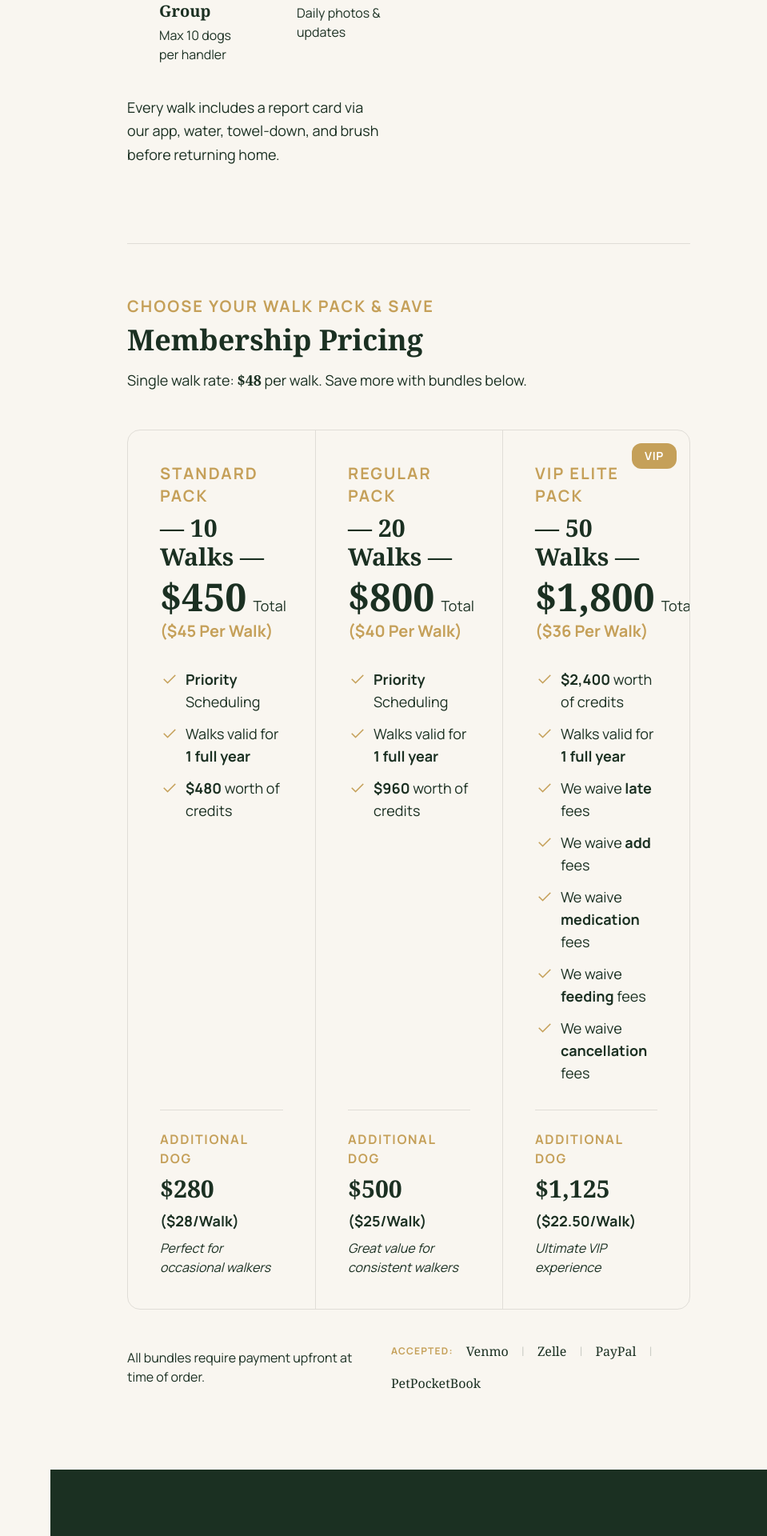
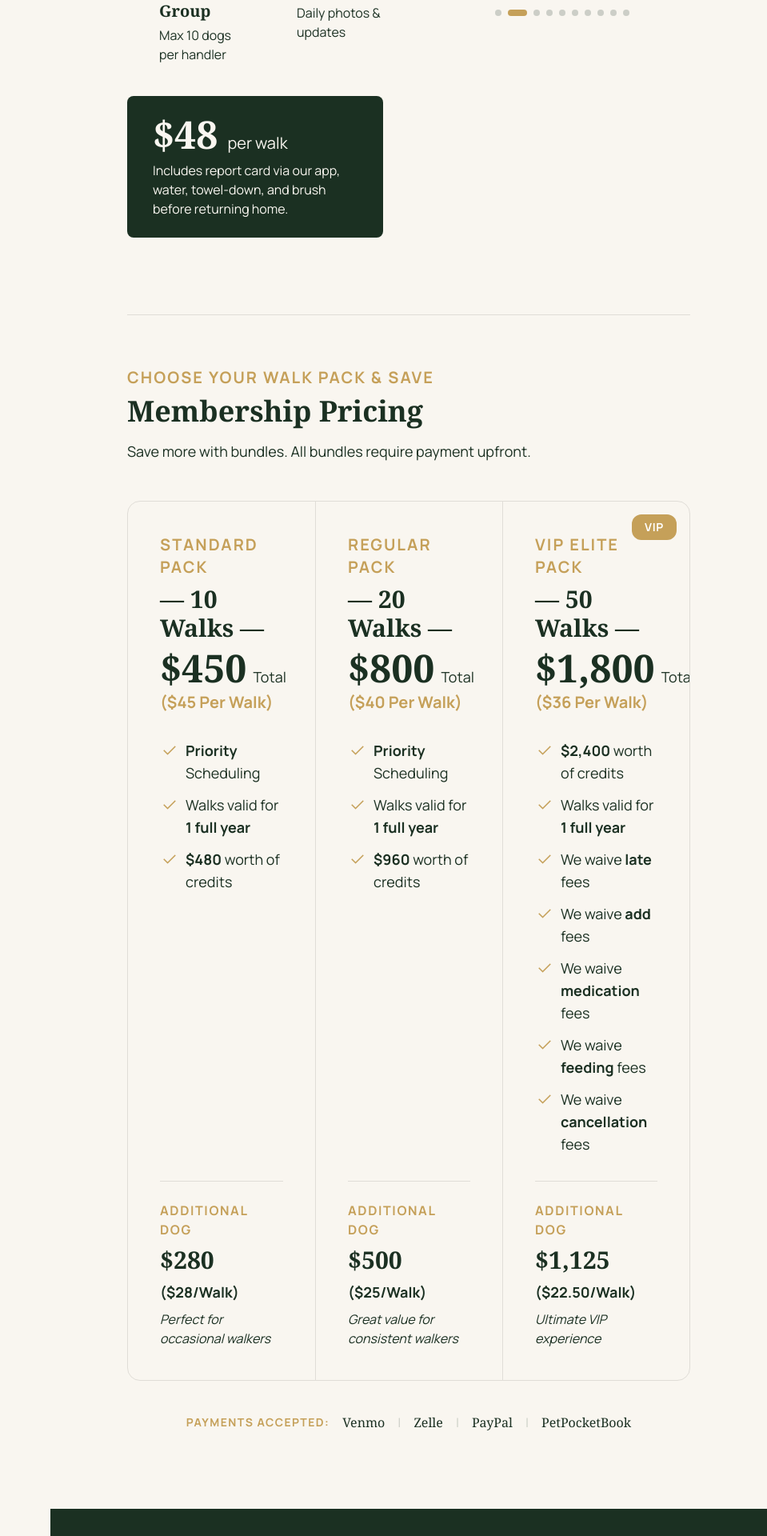
Before and after one commit to EducatedBernie/gentlemans-paw, a Next.js app: page / in a window 1280 px wide. Shown: the part 2940-4860 px from the top of the page at 80% size, without its empty margins (321-1280 px from the left). Built offline with nearby package versions, Linux system fonts and the light colour scheme.

Commit message:
Single walk price callout box, remove redundant text, fix payment layout

```diff
--- a/src/components/sections/PackWalksSection.tsx
+++ b/src/components/sections/PackWalksSection.tsx
@@ -108,10 +108,17 @@ export default function PackWalksSection() {
               </div>
             </div>
 
-            <p className="mt-10 text-lg text-[#1B3022] leading-relaxed max-w-xl">
-              Every walk includes a report card via our app, water, towel-down,
-              and brush before returning home.
+            {/* Price Callout */}
+            <div className="mt-10 bg-[#1B3022] rounded-xl px-8 py-6 max-w-md">
+              <div className="flex items-baseline gap-3">
+                <span className="font-headline text-5xl font-bold text-[#F9F6F0]">$48</span>
+                <span className="text-xl text-[#F9F6F0]">per walk</span>
+              </div>
+              <p className="mt-2 text-base text-[#F9F6F0]">
+                Includes report card via our app, water, towel-down, and brush
+                before returning home.
               </p>
+            </div>
           </div>
 
           {/* Right: Rotating Gallery */}
@@ -178,7 +185,7 @@ export default function PackWalksSection() {
               Membership Pricing
             </h3>
             <p className="text-lg text-[#1B3022]">
-              Single walk rate: <span className="font-headline font-bold text-[#1B3022]">$48</span> per walk. Save more with bundles below.
+              Save more with bundles. All bundles require payment upfront.
             </p>
           </div>
 
@@ -315,10 +322,8 @@ export default function PackWalksSection() {
           </div>
 
           {/* Payment Info */}
-          <div className="mt-10 flex flex-col sm:flex-row sm:items-center sm:justify-between gap-4 text-base text-[#1B3022]">
-            <p>All bundles require payment upfront at time of order.</p>
-            <div className="flex items-center gap-4 flex-wrap">
-              <span className="text-xs font-bold uppercase tracking-widest text-[#C5A059]">Accepted:</span>
+          <div className="mt-10 flex items-center justify-center gap-4 flex-wrap text-base text-[#1B3022]">
+            <span className="text-sm font-bold uppercase tracking-widest text-[#C5A059]">Payments Accepted:</span>
             <span className="font-headline text-[#1B3022]">Venmo</span>
             <span className="text-[#1B3022]/20">|</span>
             <span className="font-headline text-[#1B3022]">Zelle</span>
@@ -329,7 +334,6 @@ export default function PackWalksSection() {
           </div>
         </div>
       </div>
-      </div>
     </section>
   );
 }
```
Also changed, not shown: src/tsconfig.json (added, +34 -0 lines). Lines whose indentation alone changed are shown as unchanged.
